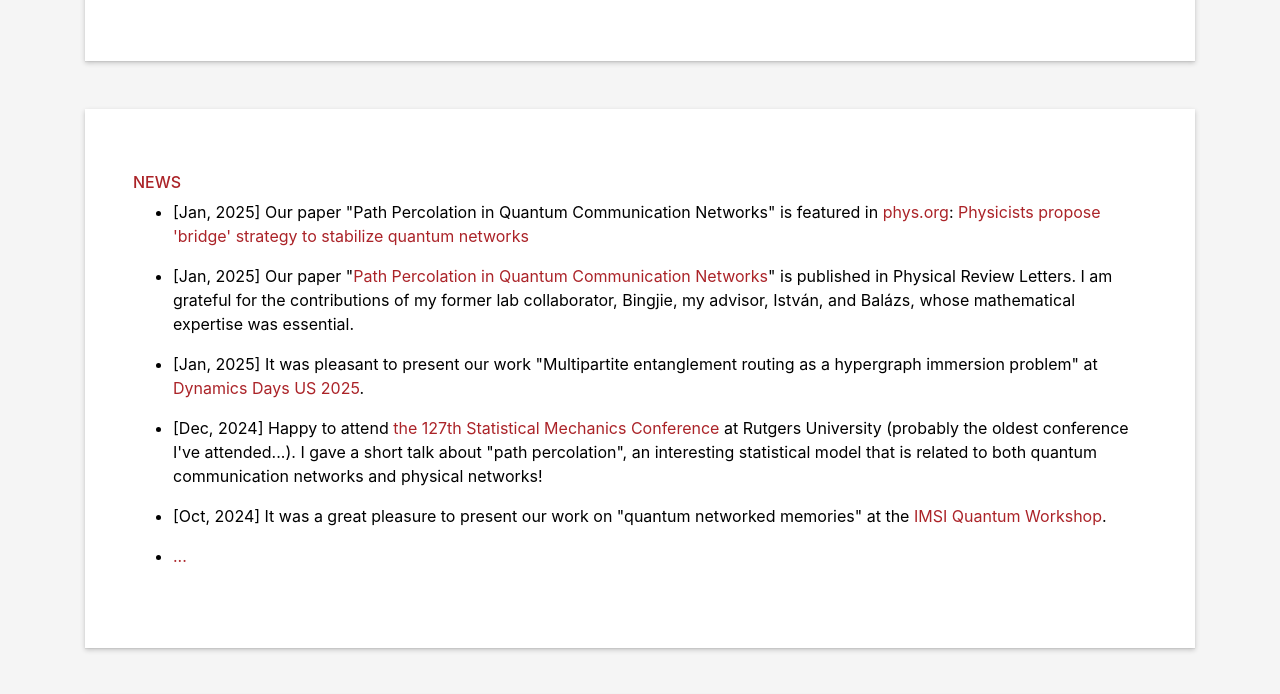
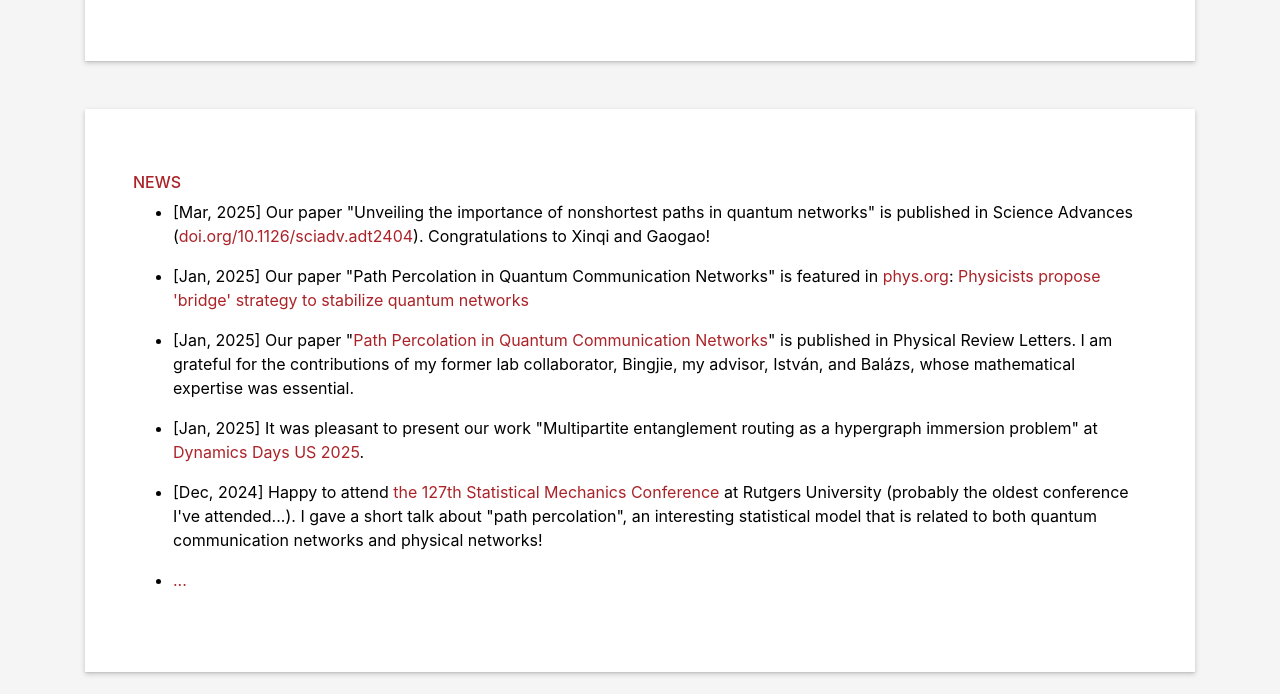
Before and after one commit to Felicia1994/Sean, a plain HTML site: page index.html in a window 1280 px wide. Shown: the part 637-1331 px from the top of the page. Drawn offline with Linux system fonts and the light colour scheme; a web font is replaced by a local one.

Commit message:
add a news

```diff
--- a/index.html
+++ b/index.html
@@ -191,6 +191,16 @@
 
               <li>
                 <p>
+                  [Mar, 2025] Our paper "Unveiling the importance of nonshortest paths in quantum networks" is published in Science Advances
+(<a href="https://doi.org/10.1126/sciadv.adt2404" target="_blank">doi.org/10.1126/sciadv.adt2404</a>).
+Congratulations to Xinqi and Gaogao!
+
+
+                </p>
+              </li>
+
+              <li>
+                <p>
                   [Jan, 2025] Our paper "Path Percolation in Quantum Communication Networks" is featured in
 <a href="https://phys.org/" target="_blank">phys.org</a>:
 <a href="https://phys.org/news/2025-01-physicists-bridge-strategy-stabilize-quantum.html" target="_blank">Physicists propose 'bridge' strategy to stabilize quantum networks</a>
@@ -228,16 +238,6 @@ as a hypergraph immersion problem" at
 at Rutgers University (probably the oldest conference I've attended...).
 I gave a short talk about "path percolation", an interesting statistical model
 that is related to both quantum communication networks and physical networks!
-
-
-                </p>
-              </li>
-
-              <li>
-                <p>
-                  [Oct, 2024] It was a great pleasure to present our work on "quantum networked memories"
-at the
-<a href="https://www.imsi.institute/activities/statistical-methods-and-mathematical-analysis-for-quantum-information-science/quantum-networks/" target="_blank">IMSI Quantum Workshop</a>.
 
 
                 </p>
```
Also changed, not shown: news_page.html (+10 -0 lines), data/news.txt.
